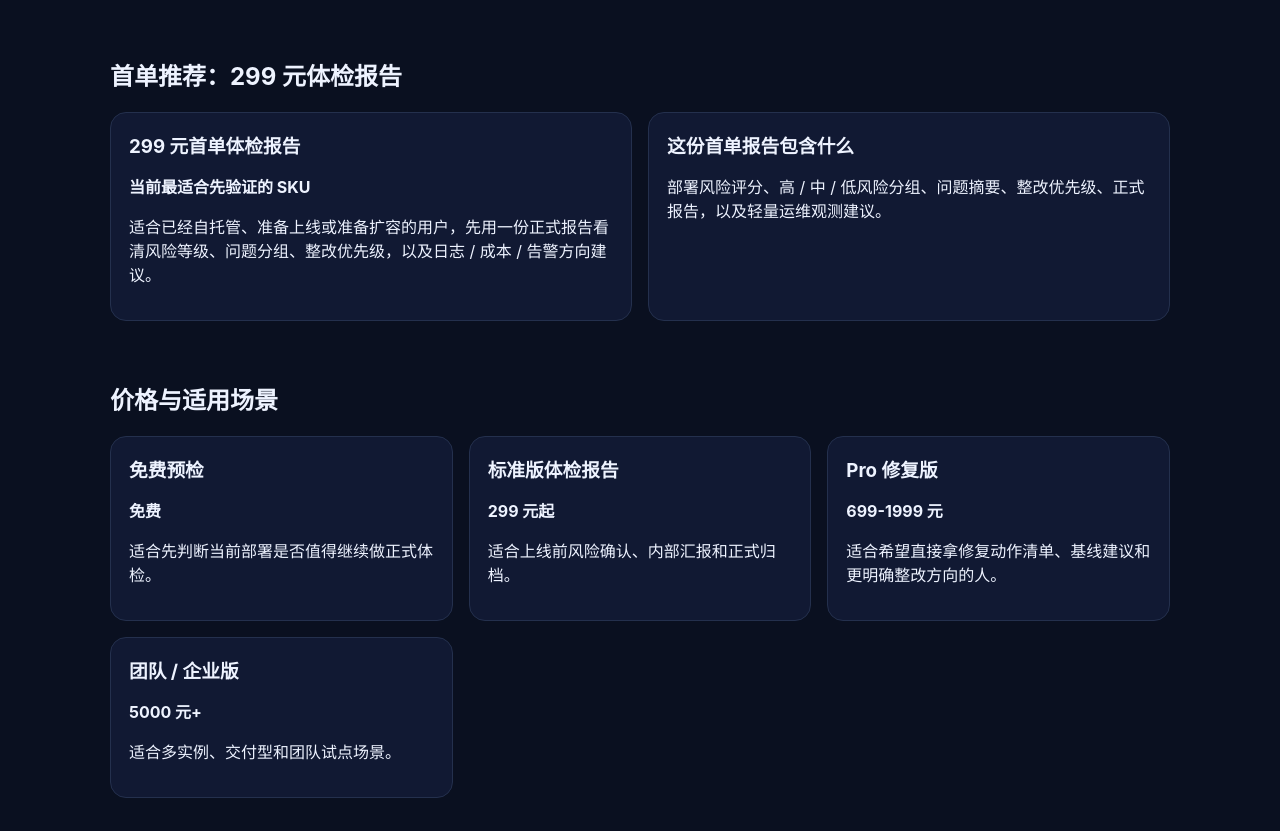
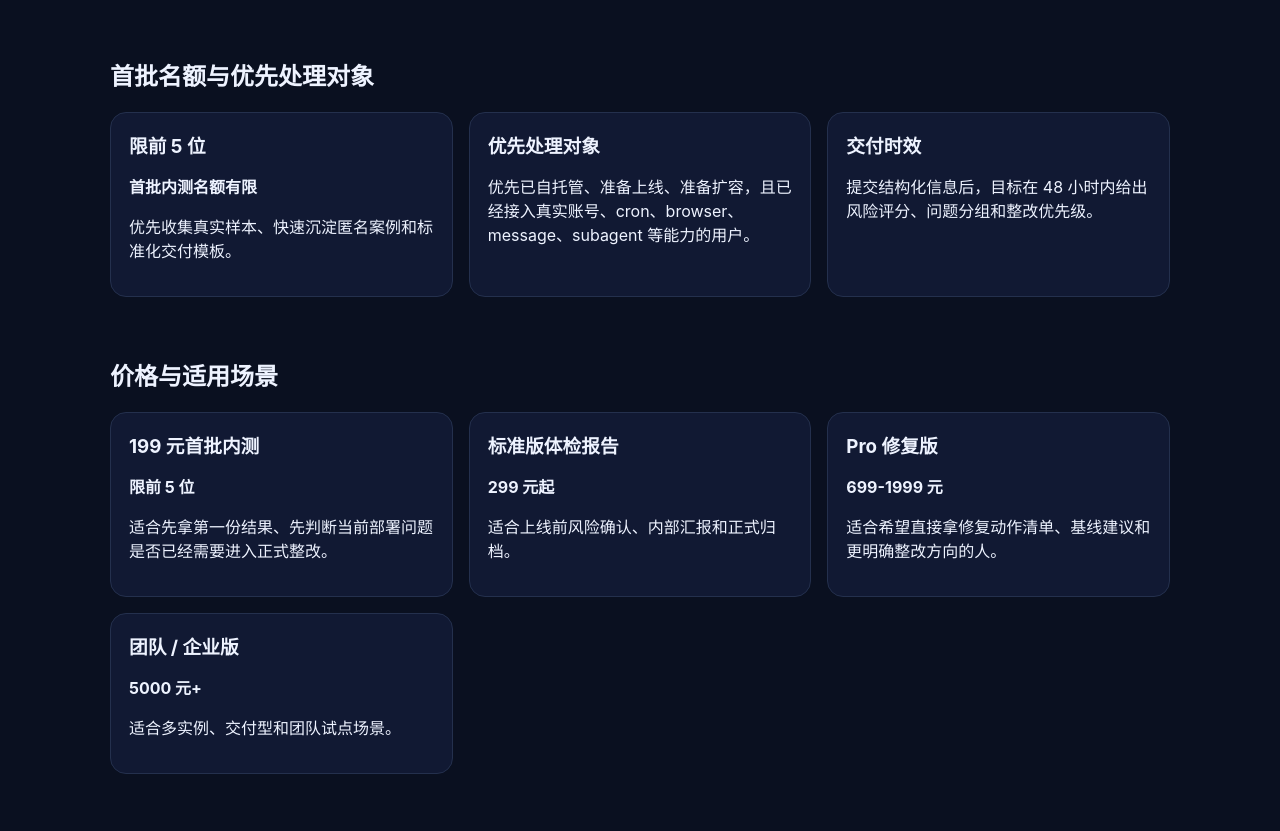
Before and after one commit to jiangjinggit/openclaw-security-audit-lite, a website: page public/index.html in a window 1280 px wide. Shown: the part 2916-3747 px from the top of the page. Drawn offline with Linux system fonts and the light colour scheme; no server answers.

Commit message:
docs: emphasize scarcity and priority fit

```diff
--- a/public/index.html
+++ b/public/index.html
@@ -185,16 +185,20 @@
   </section>
 
   <section>
-    <h2>首单推荐：299 元体检报告</h2>
+    <h2>首批名额与优先处理对象</h2>
     <div class="grid">
       <article class="plan">
-        <h3>299 元首单体检报告</h3>
-        <p><strong>当前最适合先验证的 SKU</strong></p>
-        <p>适合已经自托管、准备上线或准备扩容的用户，先用一份正式报告看清风险等级、问题分组、整改优先级，以及日志 / 成本 / 告警方向建议。</p>
+        <h3>限前 5 位</h3>
+        <p><strong>首批内测名额有限</strong></p>
+        <p>优先收集真实样本、快速沉淀匿名案例和标准化交付模板。</p>
       </article>
       <article class="finding">
-        <h3>这份首单报告包含什么</h3>
-        <p>部署风险评分、高 / 中 / 低风险分组、问题摘要、整改优先级、正式报告，以及轻量运维观测建议。</p>
+        <h3>优先处理对象</h3>
+        <p>优先已自托管、准备上线、准备扩容，且已经接入真实账号、cron、browser、message、subagent 等能力的用户。</p>
+      </article>
+      <article class="finding">
+        <h3>交付时效</h3>
+        <p>提交结构化信息后，目标在 48 小时内给出风险评分、问题分组和整改优先级。</p>
       </article>
     </div>
   </section>
@@ -203,9 +207,9 @@
     <h2>价格与适用场景</h2>
     <div class="grid">
       <article class="plan">
-        <h3>免费预检</h3>
-        <p><strong>免费</strong></p>
-        <p>适合先判断当前部署是否值得继续做正式体检。</p>
+        <h3>199 元首批内测</h3>
+        <p><strong>限前 5 位</strong></p>
+        <p>适合先拿第一份结果、先判断当前部署问题是否已经需要进入正式整改。</p>
       </article>
       <article class="plan">
         <h3>标准版体检报告</h3>
```
Also changed, not shown: docs/SCARCITY_STRATEGY.md (added, +21 -0 lines), README.md.
